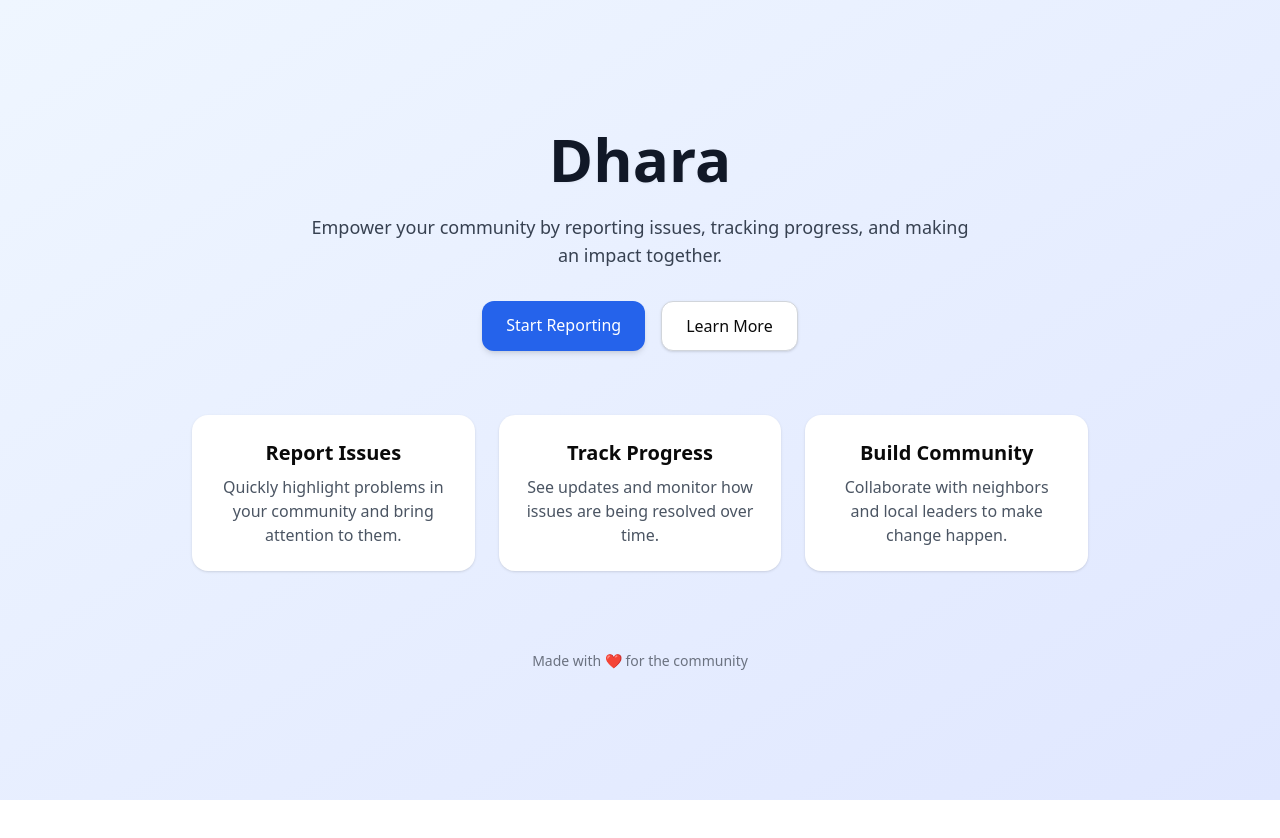
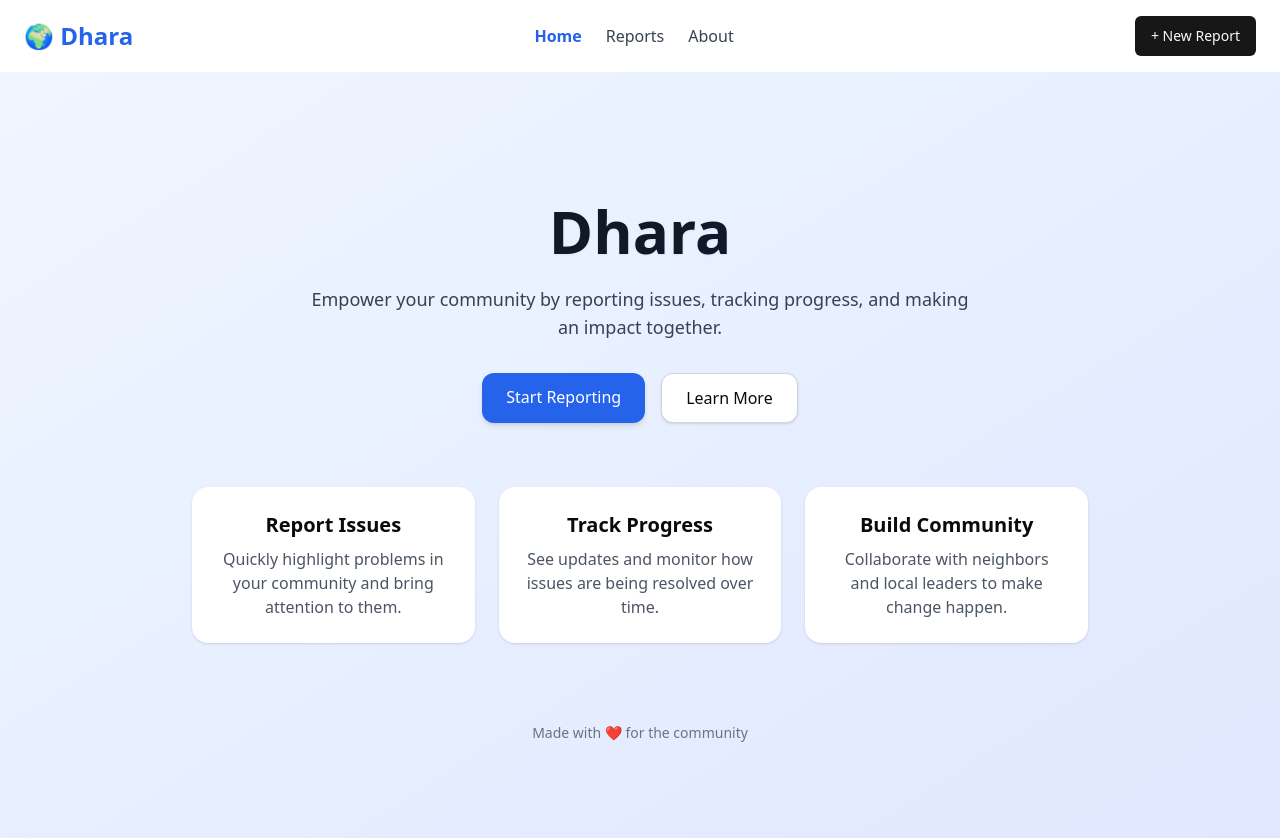
Before and after one commit to pprachhiii/dhara, a Next.js app: page / in a window 1280 px wide. Shown: the top 838 px of the page. Before the commit the page ends 800 px from the top, so only its background shows below. Built offline with nearby package versions, Linux system fonts and the light colour scheme.

Commit message:
navbar added

```diff
--- a/src/app/layout.tsx
+++ b/src/app/layout.tsx
@@ -2,6 +2,7 @@ import type { Metadata } from "next";
 import { Geist, Geist_Mono } from "next/font/google";
 import "./globals.css";
 import { Toaster } from "react-hot-toast";
+import Navbar from "@/components/navbar";
 
 const geistSans = Geist({
   variable: "--font-geist-sans",
@@ -26,6 +27,7 @@ export default function RootLayout({
   return (
     <html lang="en">
       <body className={`${geistSans.variable} ${geistMono.variable} antialiased`}>
+        <Navbar/>
         {children}
         <Toaster position="top-right" reverseOrder={false} />
       </body>
--- /dev/null
+++ b/src/components/navbar.tsx
@@ -0,0 +1,59 @@
+"use client";
+
+import Link from "next/link";
+import { Button } from "@/components/ui/button";
+import { usePathname } from "next/navigation";
+
+export default function Navbar() {
+  const pathname = usePathname();
+
+  return (
+    <nav className="w-full bg-white shadow-md">
+      <div className="max-w-7xl mx-auto px-6 py-4 flex items-center justify-between">
+        {/* Logo / Brand */}
+        <Link href="/" className="text-2xl font-bold text-blue-600">
+          🌍 Dhara
+        </Link>
+
+        {/* Links */}
+        <div className="hidden md:flex gap-6 items-center">
+          <Link
+            href="/"
+            className={`hover:text-blue-600 transition ${
+              pathname === "/" ? "font-semibold text-blue-600" : "text-gray-700"
+            }`}
+          >
+            Home
+          </Link>
+          <Link
+            href="/report"
+            className={`hover:text-blue-600 transition ${
+              pathname === "/report" ? "font-semibold text-blue-600" : "text-gray-700"
+            }`}
+          >
+            Reports
+          </Link>
+          <Link
+            href="/about"
+            className={`hover:text-blue-600 transition ${
+              pathname === "/about" ? "font-semibold text-blue-600" : "text-gray-700"
+            }`}
+          >
+            About
+          </Link>
+        </div>
+
+        {/* Action button */}
+        <div className="hidden md:flex">
+          <Button asChild>
+            <Link href="/report">+ New Report</Link>
+          </Button>
+        </div>
+
+        {/* Mobile Hamburger */}
+        <div className="md:hidden">
+        </div>
+      </div>
+    </nav>
+  );
+}
```
